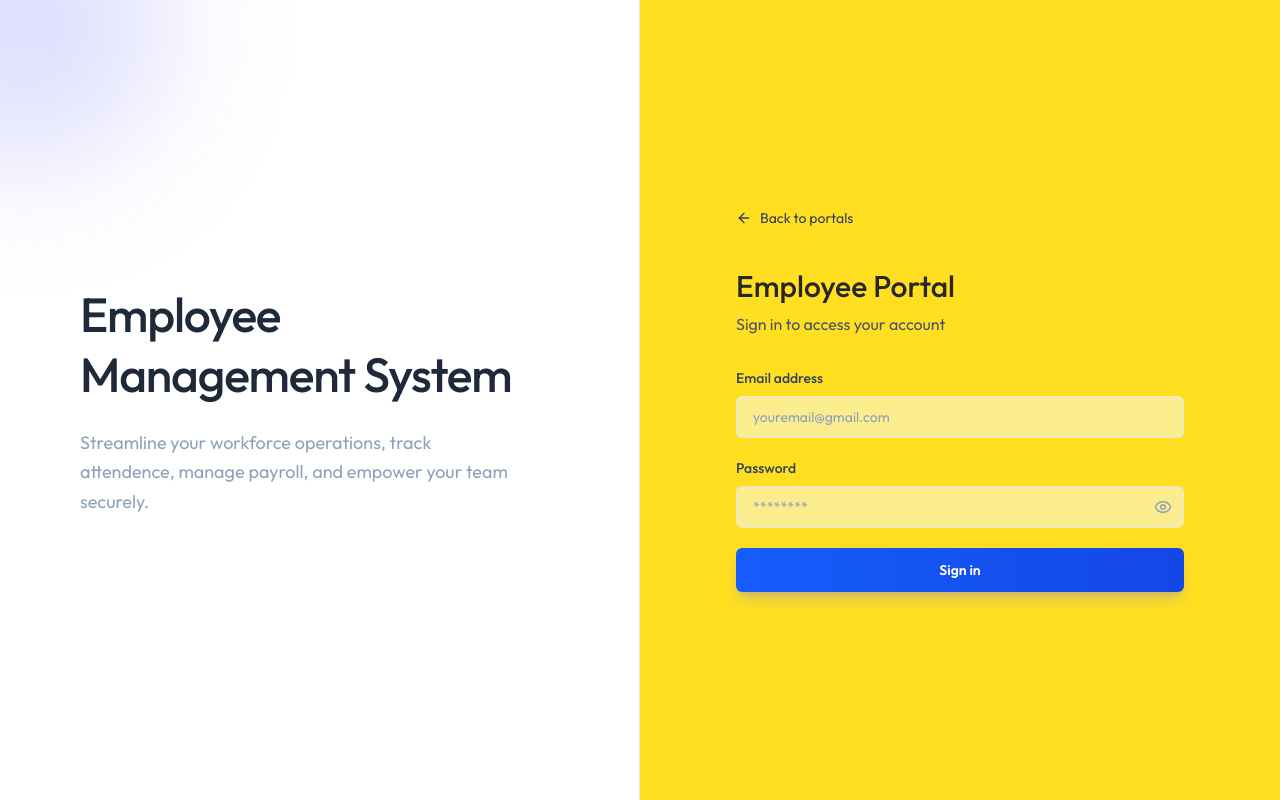
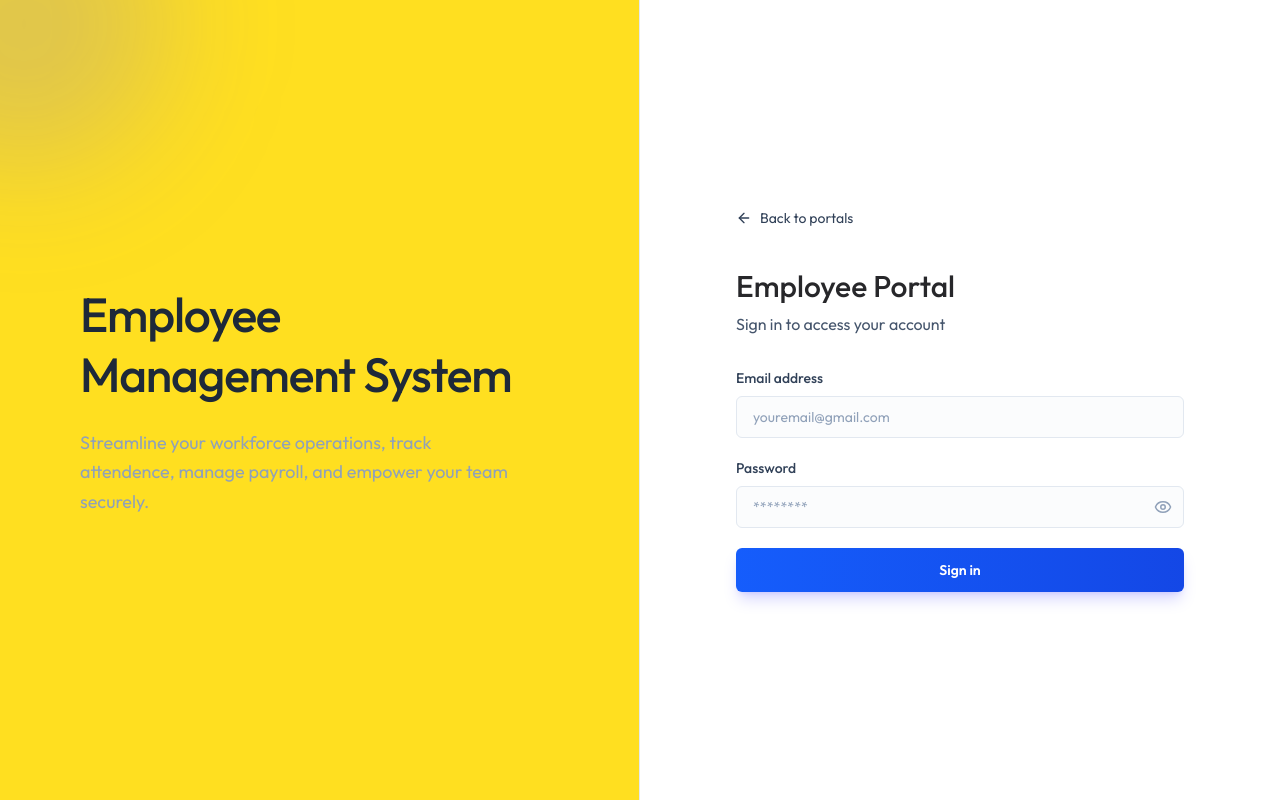
Before and after one commit to chaitanyanirmale/employee-management, a React (Vite) app in the folder client/: page /login/employee in a window 1280 px wide. Built offline with nearby package versions, Linux system fonts and the light colour scheme.

Commit message:
bg-color updated

```diff
--- a/client/src/components/LoginForm.jsx
+++ b/client/src/components/LoginForm.jsx
@@ -16,7 +16,7 @@ const LoginForm = ({role, title, subtitle}) => {
   return (
     <div className="min-h-screen flex flex-col md:flex-row">
       <LoginLeftSide />
-      <div className="flex-1 flex items-center justify-center sm:p-12 bg-yellow-300">
+      <div className="flex-1 flex items-center justify-center sm:p-12 bg-white">
         <div className="w-full max-w-md animate-fade-in">
           <Link to="/login" className="inline-flex items-center gap-2 text-slate-700 hover:text-slate-900 text-sm mb-10 transition-colors">
             <ArrowLeftIcon size={16}/>Back to portals
--- a/client/src/components/LoginLeftSide.jsx
+++ b/client/src/components/LoginLeftSide.jsx
@@ -1,7 +1,7 @@
 
 const LoginLeftSide = () => {
   return (
-    <div className="hidden md:flex w-1/2 bg-white relative overflow-hidden border-r border-slate-200 text-gray-800">
+    <div className="hidden md:flex w-1/2 bg-yellow-300 relative overflow-hidden border-r border-slate-200 text-gray-800">
       <div className="absolute -top-30 -left-30 w-72 h-72 bg-indigo-500/20 rounded-full blur-3xl"></div>
       <div className="relative z-10 flex flex-col items-start justify-center p-12 lg:p-20 w-full h-full">
         <h1 className="text-4xl lg:text-5xl font-medium mb-6 leading-tight tracking-tight">Employee <br /> Management System</h1>
--- a/client/src/pages/Layout.jsx
+++ b/client/src/pages/Layout.jsx
@@ -1,9 +1,10 @@
 import { Outlet } from "react-router-dom"
+import Sidebar from "../components/Sidebar"
 
 const Layout = () => {
   return (
     <div className="flex h-screen bg-linear-to-br from-slate-50 via-white to-indigo-50/30">
-      <p>Sidebar</p>
+      <Sidebar />
       <main className="flex-1 overflow-y-auto">
         <div className="p-4 pt-16 sm:p-6 sm:pt-6 lg:p-8 max-w-400 mx-auto">
           <Outlet />
--- a/client/src/pages/LoginLanding.jsx
+++ b/client/src/pages/LoginLanding.jsx
@@ -21,7 +21,7 @@ const LoginLanding = () => {
   return (
     <div className="min-h-screen flex flex-col md:flex-row">
       <LoginLeftSide />
-      <div className="w-full md:w-1/2 flex flex-col items-center justify-center p-6 sm:p-12 lg:p-16 relative overflow-y-auto min-h-screen bg-yellow-300">
+      <div className="w-full md:w-1/2 flex flex-col items-center justify-center p-6 sm:p-12 lg:p-16 relative overflow-y-auto min-h-screen bg-white">
         <div className="w-full max-w-md animate-fade-in relative z-10">
           <div className="mb-10 text-center md:text-left">
             <h2 className="text-3xl font-medium text-slate-900 tracking-tight mb-3">
```
